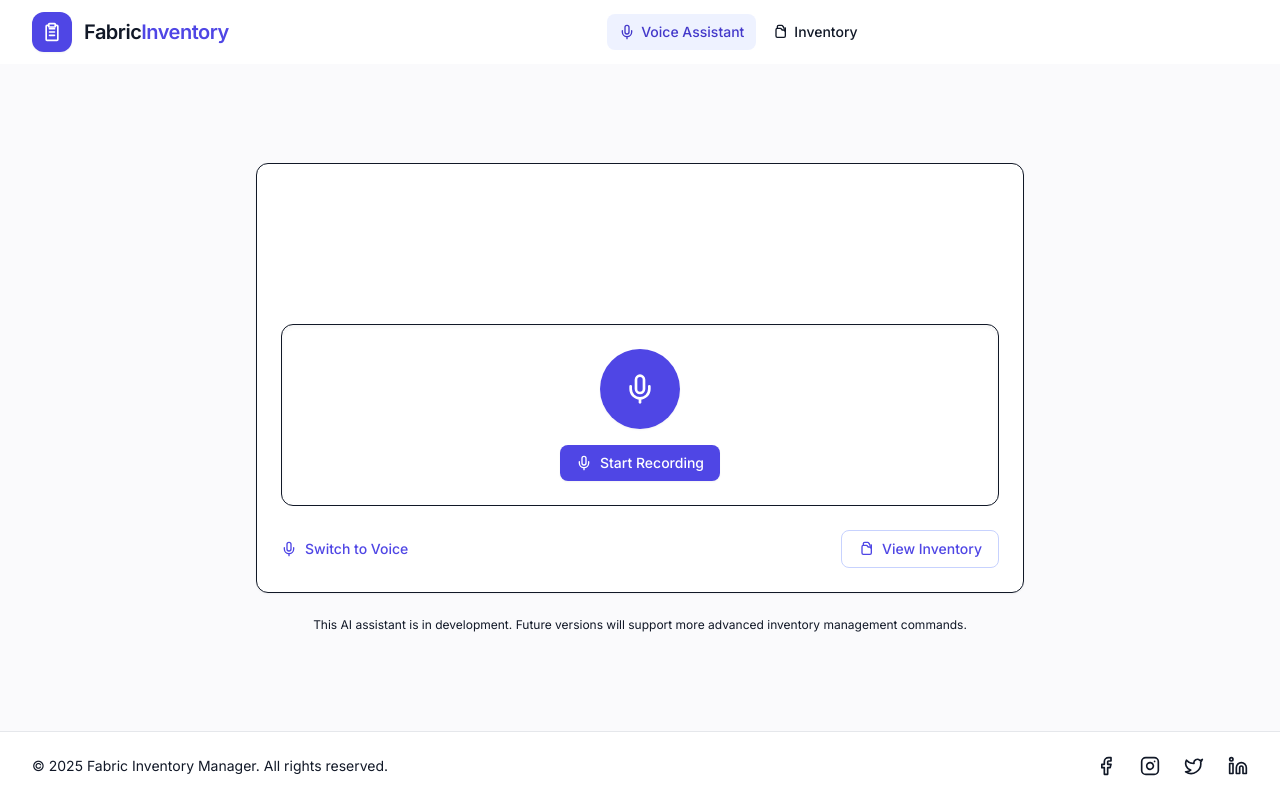
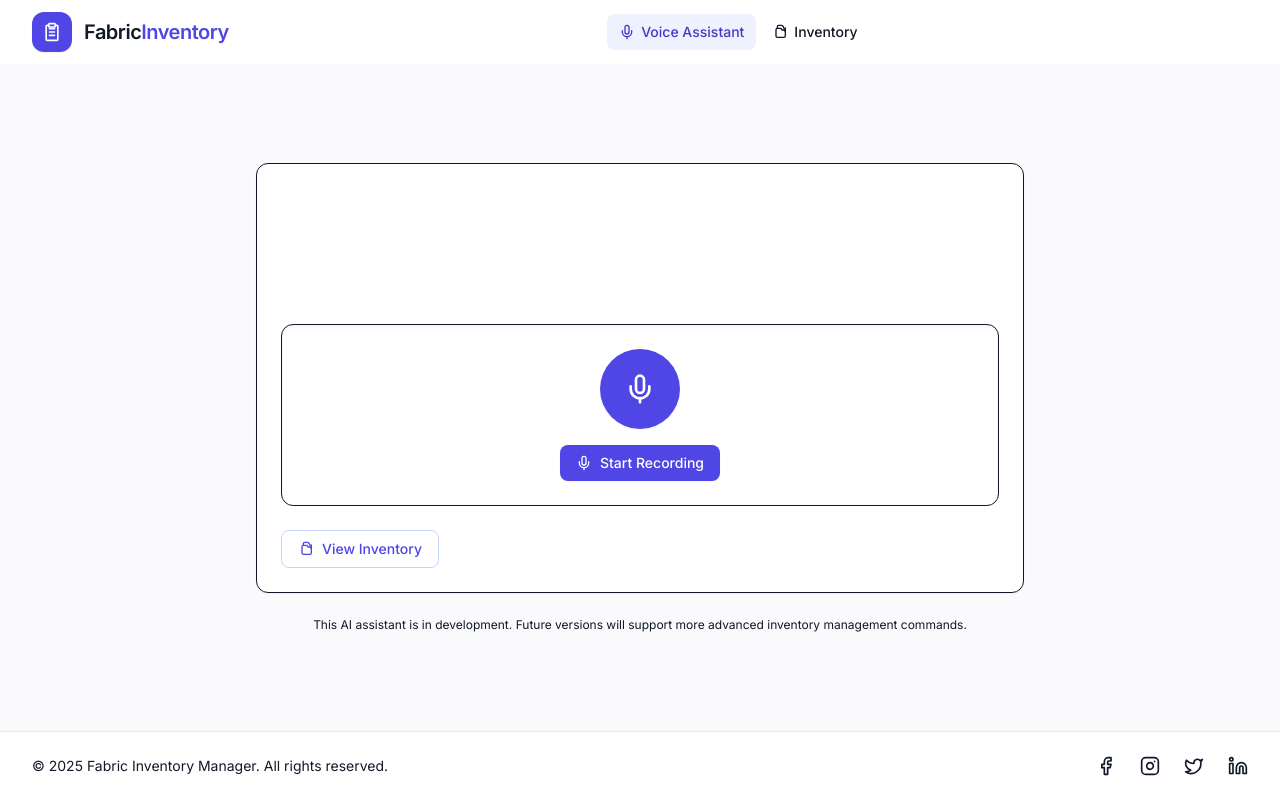
Before and after one commit to BlacAc3/fabric-inventory, a Next.js app: page / in a window 1280 px wide. Built offline with nearby package versions, Linux system fonts and the light colour scheme.

Commit message:
updated welcome page

```diff
--- a/components/welcome.tsx
+++ b/components/welcome.tsx
@@ -627,54 +627,6 @@ export default function Welcome() {
               </div>
 
               <div className="flex flex-col sm:flex-row justify-between items-center">
-                <div className="flex space-x-3 mb-3 sm:mb-0">
-                  <button
-                    onClick={toggleInputMethod}
-                    className="text-primary-600 hover:text-primary-800 text-sm font-medium transition-colors duration-200 flex items-center"
-                  >
-                    {showManualInput || (
-                      <>
-                        <svg
-                          xmlns="http://www.w3.org/2000/svg"
-                          viewBox="0 0 24 24"
-                          fill="none"
-                          stroke="currentColor"
-                          strokeWidth="2"
-                          strokeLinecap="round"
-                          strokeLinejoin="round"
-                          className="w-4 h-4 mr-2"
-                        >
-                          <path d="M12 2a3 3 0 0 0-3 3v7a3 3 0 0 0 6 0V5a3 3 0 0 0-3-3Z" />
-                          <path d="M19 10v2a7 7 0 0 1-14 0v-2" />
-                          <line x1="12" x2="12" y1="19" y2="22" />
-                        </svg>
-                        Switch to Voice
-                      </>
-                    )}
-                  </button>
-
-                  {(transcription || aiResponse) && (
-                    <button
-                      onClick={resetConversation}
-                      className="text-neutral-600 hover:text-neutral-800 text-sm font-medium transition-colors duration-200 flex items-center"
-                    >
-                      <svg
-                        xmlns="http://www.w3.org/2000/svg"
-                        viewBox="0 0 24 24"
-                        fill="none"
-                        stroke="currentColor"
-                        strokeWidth="2"
-                        strokeLinecap="round"
-                        strokeLinejoin="round"
-                        className="w-4 h-4 mr-2"
-                      >
-                        <path d="M21.5 2v6h-6M21.34 15.57a10 10 0 1 1-.57-8.38" />
-                      </svg>
-                      Reset
-                    </button>
-                  )}
-                </div>
-
                 <div className="flex space-x-3">
                   <button
                     onClick={handleContinue}
```
